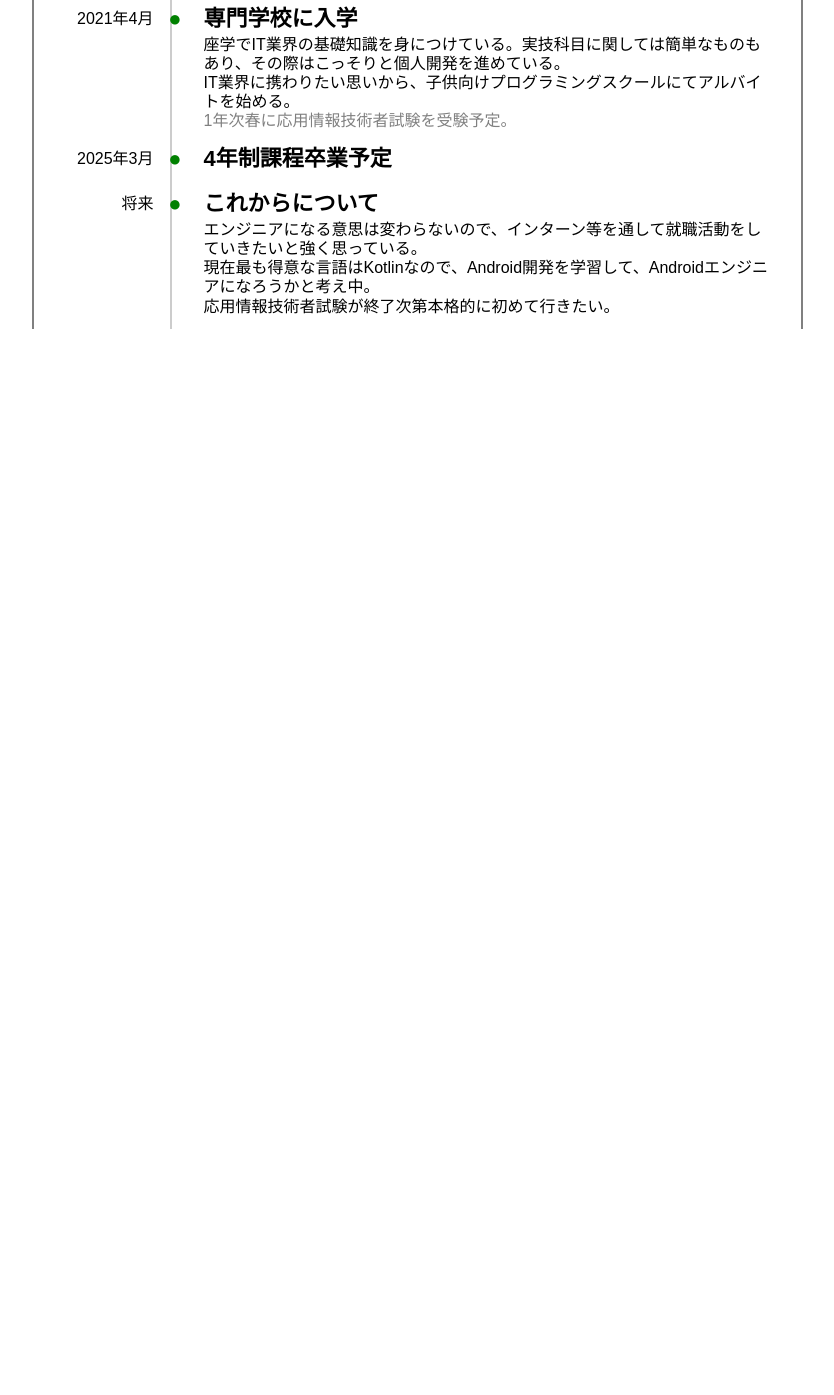
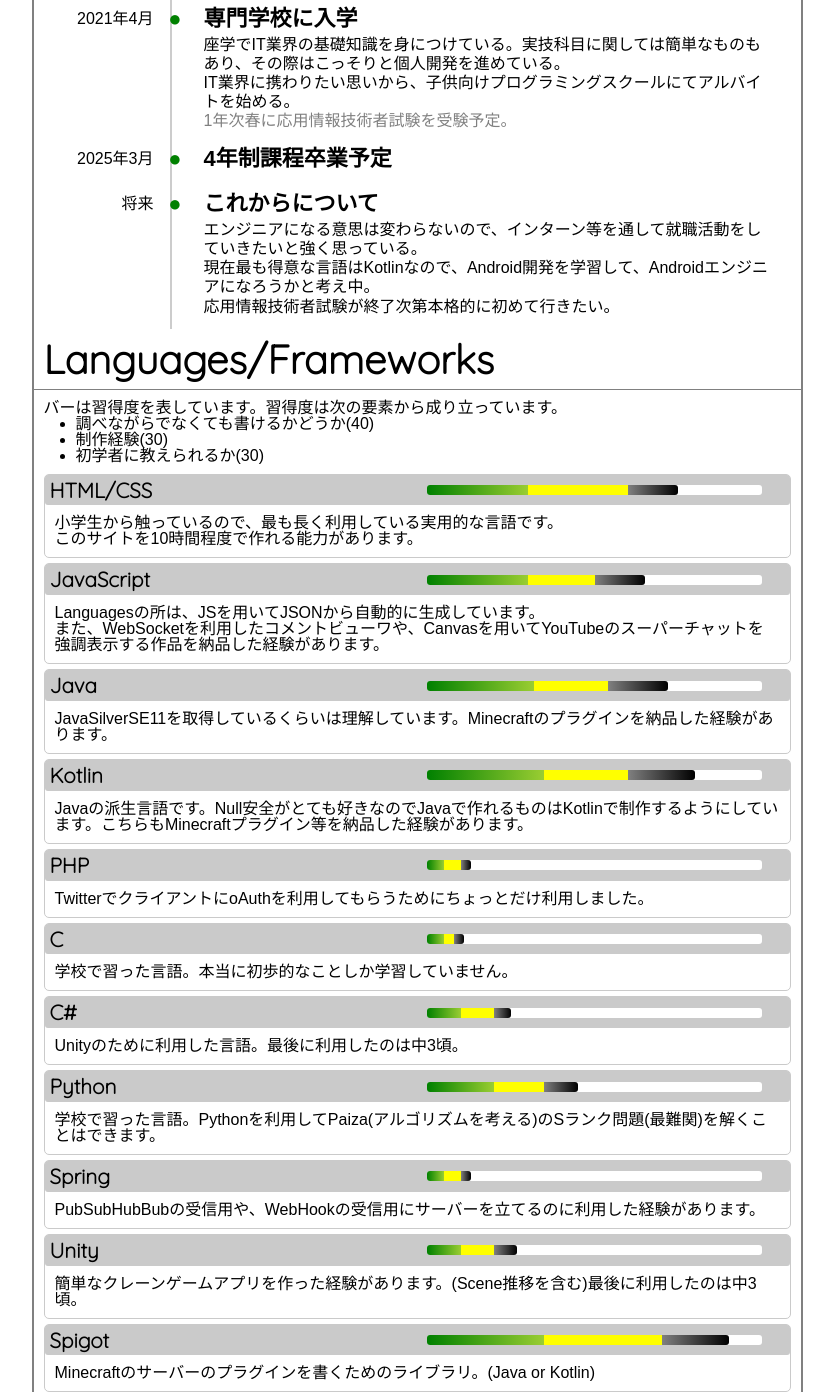
Before and after one commit to yuchan2215/Portfolio, a plain HTML site: page index.html in a window 1280 px wide. Shown: the part 1037-2432 px from the top of the page, without its empty margins (223-1057 px from the left). Before the commit the page ends 1366 px from the top, so only its background shows below. Drawn offline with nearby package versions, Linux system fonts and the light colour scheme.

Commit message:
[add]Languageの生成

```diff
--- a/index.html
+++ b/index.html
@@ -7,6 +7,8 @@
     <title>Miyayu's Portfolio</title>
     <link rel="stylesheet" href="reset.css">
     <link rel="stylesheet" href="style.css">
+    <script src="https://code.jquery.com/jquery-3.6.0.js" integrity="sha256-H+K7U5CnXl1h5ywQfKtSj8PCmoN9aaq30gDh27Xc0jk=" crossorigin="anonymous"></script>
+    <script src="script.js"></script>
 </head>
 
 <body>
@@ -80,6 +82,17 @@
                 </dd>
             </dl>
         </div>
+        <div class="content">
+            <h1 id="langTitle">Languages/Frameworks</h1>
+            <div>バーは習得度を表しています。習得度は次の要素から成り立っています。
+            <ul>
+                <li>調べながらでなくても書けるかどうか(40)</li>
+                <li>制作経験(30)</li>
+                <li>初学者に教えられるか(30)</li>
+            </ul></div>
+            <div id="lang-items">
+            </div>
+        </div>
     </main>
 </body>
 
--- /dev/null
+++ b/langs.json
@@ -0,0 +1,67 @@
+{"data":[{
+    "lang": "HTML/CSS",
+    "know": 30,
+    "history": 30,
+    "tech": 15,
+    "description": "小学生から触っているので、最も長く利用している実用的な言語です。<br>このサイトを10時間程度で作れる能力があります。"
+},{
+    "lang": "JavaScript",
+    "know": 30,
+    "history": 20,
+    "tech": 15,
+    "description": "Languagesの所は、JSを用いてJSONから自動的に生成しています。<br>また、WebSocketを利用したコメントビューワや、Canvasを用いてYouTubeのスーパーチャットを強調表示する作品を納品した経験があります。"
+},{
+    "lang": "Java",
+    "know": 32,
+    "history": 22,
+    "tech": 18,
+    "description": "JavaSilverSE11を取得しているくらいは理解しています。Minecraftのプラグインを納品した経験があります。"
+},{
+    "lang": "Kotlin",
+    "know": 35,
+    "history": 25,
+    "tech": 20,
+    "description": "Javaの派生言語です。Null安全がとても好きなのでJavaで作れるものはKotlinで制作するようにしています。こちらもMinecraftプラグイン等を納品した経験があります。"
+},{
+    "lang": "PHP",
+    "know": 5,
+    "history": 5,
+    "tech": 3,
+    "description": "TwitterでクライアントにoAuthを利用してもらうためにちょっとだけ利用しました。"
+},{
+    "lang": "C",
+    "know": 5,
+    "history": 3,
+    "tech": 3,
+    "description": "学校で習った言語。本当に初歩的なことしか学習していません。"
+},{
+    "lang": "C#",
+    "know": 10,
+    "history": 10,
+    "tech": 5,
+    "description": "Unityのために利用した言語。最後に利用したのは中3頃。"
+},{
+    "lang": "Python",
+    "know": 20,
+    "history": 15,
+    "tech": 10,
+    "description": "学校で習った言語。Pythonを利用してPaiza(アルゴリズムを考える)のSランク問題(最難関)を解くことはできます。"
+},{
+    "lang": "Spring",
+    "know": 5,
+    "history": 5,
+    "tech": 3,
+    "description": "PubSubHubBubの受信用や、WebHookの受信用にサーバーを立てるのに利用した経験があります。"
+},{
+    "lang": "Unity",
+    "know": 10,
+    "history": 10,
+    "tech": 7,
+    "description": "簡単なクレーンゲームアプリを作った経験があります。(Scene推移を含む)最後に利用したのは中3頃。"
+},{
+    "lang": "Spigot",
+    "know": 35,
+    "history": 35,
+    "tech": 20,
+    "description": "Minecraftのサーバーのプラグインを書くためのライブラリ。(Java or Kotlin)"
+}]}
--- /dev/null
+++ b/script.js
@@ -0,0 +1,52 @@
+window.addEventListener('load',function(){
+    $.getJSON('langs.json',(dataa) => {
+        const json = JSON.parse(JSON.stringify(dataa))
+        const data_list = json["data"]
+        data_list.forEach(function(element){
+            console.log(element)
+            const langName = element.lang
+            const understandValue = element.know
+            const historyValue = element.history
+            const techValue = element.tech
+            const description = element.description
+            addLanguageElement(langName,understandValue,historyValue,techValue,description)
+        })
+    })
+})
+function addLanguageElement(name,value,history,techValue,description){
+    const langItem = document.createElement("div")
+    langItem.className = "lang-item"
+
+    const langHeader = document.createElement("div")
+    langHeader.className = "lang-item-header"
+    const title = document.createElement("h2")
+    title.innerText = name
+    const bar = document.createElement("div")
+    bar.className = "lang-bar"
+    const understandBar = document.createElement("div")
+    understandBar.className = "lang-bar-fill understand"
+    understandBar.style.width = value + "%"
+    const historyBar = document.createElement("div")
+    historyBar.className = "lang-bar-fill history"
+    historyBar.style.width = history + "%"
+    const techBar = document.createElement("div")
+    techBar.className = "lang-bar-fill tech"
+    techBar.style.width = techValue + "%"
+    bar.appendChild(understandBar)
+    bar.appendChild(historyBar)
+    bar.appendChild(techBar)
+    langHeader.appendChild(title)
+    langHeader.appendChild(bar)
+
+    langItem.appendChild(langHeader)
+
+    const desc = document.createElement("div")
+    desc.className = "description"
+    desc.innerHTML = description
+
+    langItem.appendChild(desc)
+
+    document.getElementById("lang-items").appendChild(langItem)
+
+
+}
--- a/style.css
+++ b/style.css
@@ -67,6 +67,9 @@ p,
     margin: 10px;
     font-family: sans-serif;
 }
+ul li{
+    margin-left: 2em;
+}
 /*Languages*/
 #lang-items div{
     margin: 0px;
@@ -94,7 +97,6 @@ p,
 }
 .lang-bar-fill{
     margin: auto 0;
-    background: linear-gradient(to right,green,yellowgreen);
     border-radius: 3px;
     height: 10px;
 }
@@ -107,6 +109,21 @@ p,
 
     align-items: center;
     justify-content: flex-start;
+}
+.understand{
+    background: linear-gradient(to right,green,yellowgreen);
+    border-bottom-right-radius: 0;
+    border-top-right-radius: 0;
+}
+.history{
+    background-color: yellow;
+    border-radius: 0;
+}
+
+.tech{
+    background: linear-gradient(to right,gray,black);
+    border-top-left-radius: 0;
+    border-bottom-left-radius: 0;
 }
 /*End Languages*/
 
@@ -184,6 +201,9 @@ p,
         padding: 0.5em;
         width: calc(100% - ( 1em + 1px));
     }
+    #langTitle{
+        font-size: 25px;
+    }
 }
 
 
```
